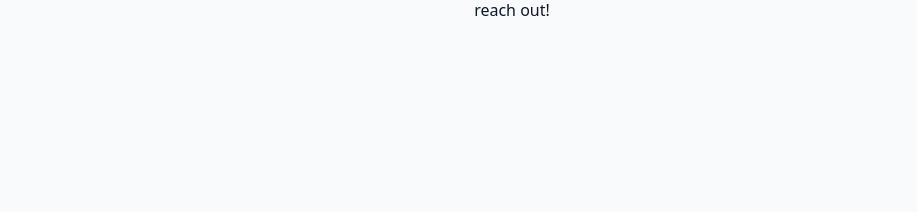
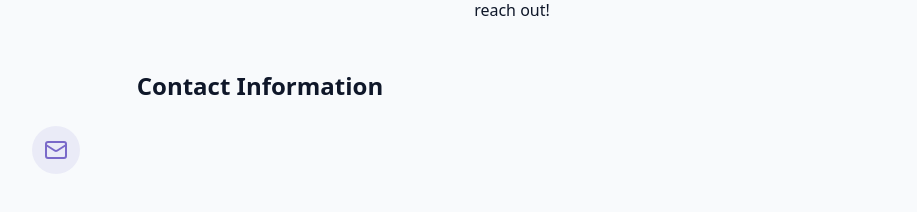
Before and after one commit to iancorbett/reactPortfolio, a React (Vite) app: page / in a window 1280 px wide. Shown: the part 3302-3514 px from the top of the page, without its empty margins (128-1045 px from the left). Before the commit the page ends 3468 px from the top, so only its background shows below. Built offline with nearby package versions, Linux system fonts and the light colour scheme.

Commit message:
create mail icon

```diff
--- a/src/components/ContactSection.jsx
+++ b/src/components/ContactSection.jsx
@@ -1,3 +1,4 @@
+import { Mail } from "lucide-react";
 
 
 export const ContactSection = () => {
@@ -17,7 +18,17 @@ export const ContactSection = () => {
 
         <div className="grid grid-cols-1 md:grid-cols-2 gap-12">
             <div className="space-y-8">
+                <h3 className="text-2xl font-semibold mb-6">
+                    Contact Information
+                </h3>
 
+                <div className="space-y-6 justify-center">
+                    <div className="flex items-start space-x-4">
+                        <div className="p-3 rounded-full bg-primary/10">
+                            <Mail className="h-6 w-6 text-primary"/>
+                        </div>
+                    </div>
+                </div>
             </div>
         </div>
         </div>
```
